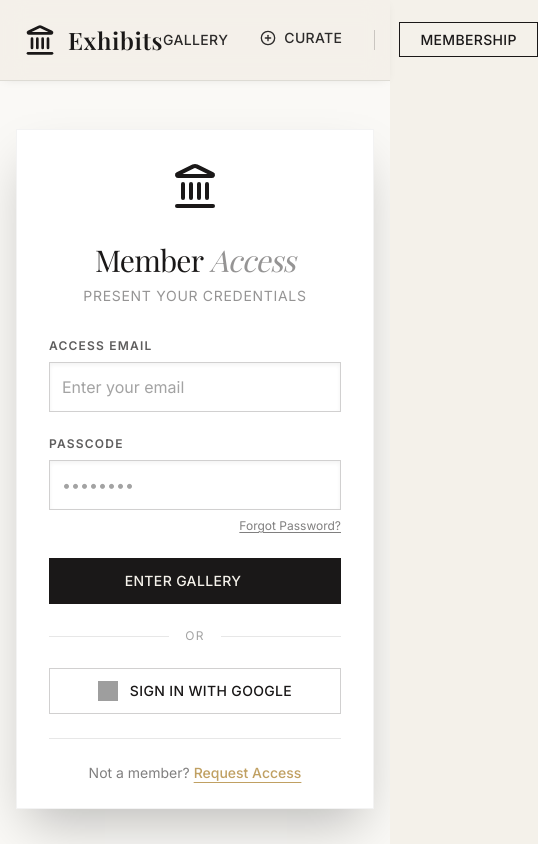
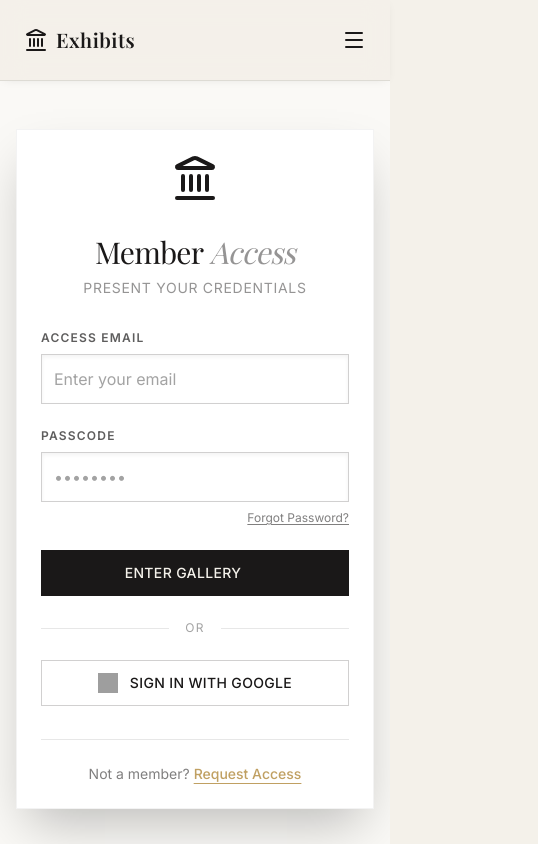
Before and after one commit to medhinibr/VIral_Drop_Platform, a React app in the folder frontend/: page /auth in a window 390 px wide. Shown: the top 844 px of the page, 538 px wide, since content can reach past the window. Built offline with nearby package versions, Linux system fonts and the light colour scheme; no server answers; grey boxes are pictures that could not be loaded; the HTML template or start-up script is replaced by a standard one; a web font is replaced by a local one.

Commit message:
Fixed the issues

```diff
--- a/frontend/src/App.jsx
+++ b/frontend/src/App.jsx
@@ -1,15 +1,21 @@
 import React from 'react';
 import { Routes, Route, Link, useLocation } from 'react-router-dom';
+import { useState, useEffect } from 'react';
 import Home from './pages/Home';
 import CreateCampaign from './pages/CreateCampaign';
 import Profile from './pages/Profile';
 import Auth from './pages/Auth';
 import { useAppContext } from './context/AppContext';
-import { LogOut, User, PlusCircle, Landmark } from 'lucide-react';
+import { LogOut, User, PlusCircle, Landmark, Menu, X as CloseIcon } from 'lucide-react';
 
 const Layout = ({ children }) => {
   const { isAuthenticated, logout } = useAppContext();
   const location = useLocation();
+  const [isMobileMenuOpen, setIsMobileMenuOpen] = useState(false);
+
+  useEffect(() => {
+    setIsMobileMenuOpen(false);
+  }, [location.pathname]);
 
   const handleLogout = () => {
     logout();
@@ -19,12 +25,13 @@ const Layout = ({ children }) => {
     <div className="min-h-screen flex flex-col selection:bg-museum-accent/30">
       <nav className="sticky top-0 z-50 bg-museum-paper/80 backdrop-blur-md border-b border-museum-dark/10 shadow-[0_2px_10px_-4px_rgba(0,0,0,0.1)]">
         <div className="max-w-6xl mx-auto px-6 h-20 flex items-center justify-between">
-          <Link to="/" className="flex items-center space-x-3 group">
-            <Landmark className="w-8 h-8 text-museum-dark group-hover:text-museum-accent transition-colors duration-300" />
-            <span className="font-serif text-2xl font-semibold tracking-wide text-museum-dark">Exhibits</span>
+          <Link to="/" className="flex items-center space-x-2 sm:space-x-3 group z-50">
+            <Landmark className="w-6 h-6 sm:w-8 sm:h-8 text-museum-dark group-hover:text-museum-accent transition-colors duration-300" />
+            <span className="font-serif text-xl sm:text-2xl font-semibold tracking-wide text-museum-dark">Exhibits</span>
           </Link>
 
-          <div className="flex items-center space-x-8">
+          {/* Desktop Navigation */}
+          <div className="hidden md:flex items-center space-x-8">
             <Link
               to="/"
               className={`text-sm font-medium tracking-wide uppercase transition-colors duration-300 ${location.pathname === '/' ? 'text-museum-accent' : 'text-museum-text hover:text-museum-dark'}`}
@@ -56,7 +63,53 @@ const Layout = ({ children }) => {
               </div>
             )}
           </div>
+
+          {/* Mobile Menu Toggle */}
+          <button
+            className="md:hidden text-museum-dark z-50 focus:outline-none"
+            onClick={() => setIsMobileMenuOpen(!isMobileMenuOpen)}
+          >
+            {isMobileMenuOpen ? <CloseIcon className="w-6 h-6" /> : <Menu className="w-6 h-6" />}
+          </button>
         </div>
+
+        {/* Mobile Dropdown Menu */}
+        {isMobileMenuOpen && (
+          <div className="absolute top-0 left-0 w-full h-screen bg-museum-paper flex flex-col items-center justify-center space-y-8 z-40 md:hidden animate-fade-in px-6">
+            <Link
+              to="/"
+              className={`text-2xl font-serif tracking-wide uppercase ${location.pathname === '/' ? 'text-museum-accent' : 'text-museum-dark'}`}
+            >
+              Gallery
+            </Link>
+            <Link
+              to="/create"
+              className={`flex items-center space-x-3 text-2xl font-serif tracking-wide uppercase ${location.pathname === '/create' ? 'text-museum-accent' : 'text-museum-dark'}`}
+            >
+              <PlusCircle className="w-6 h-6" />
+              <span>Curate</span>
+            </Link>
+
+            <div className="w-16 h-px bg-museum-dark/20 my-4"></div>
+
+            {isAuthenticated ? (
+              <>
+                <Link to="/profile" className="flex items-center space-x-3 text-2xl font-serif tracking-wide uppercase text-museum-dark">
+                  <User className="w-6 h-6" />
+                  <span>Dossier</span>
+                </Link>
+                <button onClick={handleLogout} className="flex items-center space-x-3 text-2xl font-serif tracking-wide uppercase text-red-700 mt-4">
+                  <LogOut className="w-6 h-6" />
+                  <span>Sign Out</span>
+                </button>
+              </>
+            ) : (
+              <Link to="/auth" className="btn-museum text-lg px-8 py-3">
+                Membership
+              </Link>
+            )}
+          </div>
+        )}
       </nav>
 
       <main className="flex-grow flex flex-col">
@@ -74,7 +127,7 @@ const Layout = ({ children }) => {
               Reserving exclusive access to timeless artifacts and private events. A minimalistic approach to digital curation.
             </p>
           </div>
-          <div className="flex justify-start md:justify-end items-end">
+          <div className="flex justify-start md:justify-end items-end mt-8 md:mt-0">
             <p className="text-museum-paper/40 text-xs tracking-wider uppercase font-light">
               &copy; 2026 Exhibits Digital Archive.
             </p>
--- a/frontend/src/pages/Auth.jsx
+++ b/frontend/src/pages/Auth.jsx
@@ -90,7 +90,7 @@ const Auth = () => {
   return (
     <div className="flex-grow flex items-center justify-center py-12 px-4 md:px-0 relative overflow-hidden bg-museum-light min-h-[80vh]">
       {/* Background Decorative Text */}
-      <div className="absolute top-1/2 left-1/2 -translate-x-1/2 -translate-y-1/2 w-full flex justify-center pointer-events-none opacity-5 select-none overflow-hidden">
+      <div className="absolute top-1/2 left-1/2 -translate-x-1/2 -translate-y-1/2 w-full flex justify-center pointer-events-none opacity-5 select-none overflow-hidden hidden sm:flex">
         <h1 className="text-[20vw] font-serif leading-none whitespace-nowrap text-museum-dark">EXHIBITS</h1>
       </div>
 
@@ -110,7 +110,7 @@ const Auth = () => {
                 rotateY: { duration: 0.4 },
                 scale: { duration: 0.4 }
               }}
-              className="absolute inset-0 card-museum bg-white shadow-2xl flex flex-col justify-between"
+              className="absolute inset-x-0 inset-y-0 sm:inset-0 card-museum bg-white shadow-2xl flex flex-col justify-between p-6 sm:p-8"
             >
               <div>
                 <div className="flex justify-center mb-8">
@@ -208,7 +208,7 @@ const Auth = () => {
                 rotateY: { duration: 0.4 },
                 scale: { duration: 0.4 }
               }}
-              className="absolute inset-0 card-museum bg-museum-dark text-museum-paper shadow-2xl flex flex-col justify-between"
+              className="absolute inset-x-0 inset-y-0 sm:inset-0 card-museum bg-museum-dark text-museum-paper shadow-2xl flex flex-col justify-between p-6 sm:p-8"
             >
               <div>
                 <div className="flex justify-center mb-8">
--- a/frontend/src/pages/Home.jsx
+++ b/frontend/src/pages/Home.jsx
@@ -79,9 +79,9 @@ const Home = () => {
         )}
       </AnimatePresence>
 
-      <div className="mb-16">
-        <h1 className="text-6xl md:text-7xl mb-4">Featured <br/><span className="text-museum-accent italic font-light">Collections</span></h1>
-        <p className="text-museum-text/70 max-w-lg font-light text-lg">
+      <div className="mb-12 sm:mb-16 mt-4 sm:mt-0">
+        <h1 className="text-4xl sm:text-6xl md:text-7xl mb-4 leading-tight">Featured <br/><span className="text-museum-accent italic font-light">Collections</span></h1>
+        <p className="text-museum-text/70 max-w-lg font-light text-base sm:text-lg">
           Discover exclusive, limited-entry exhibitions. Reserve your access before the gallery reaches full capacity.
         </p>
       </div>
```
